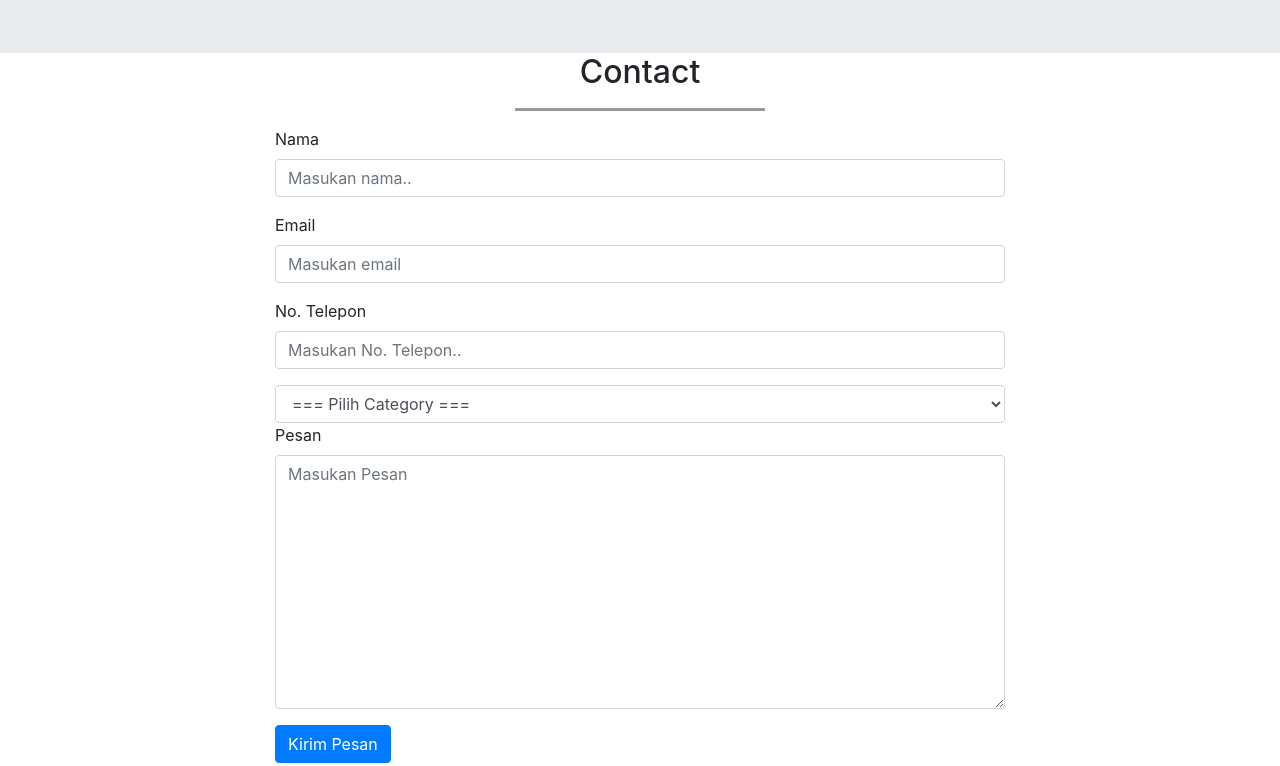
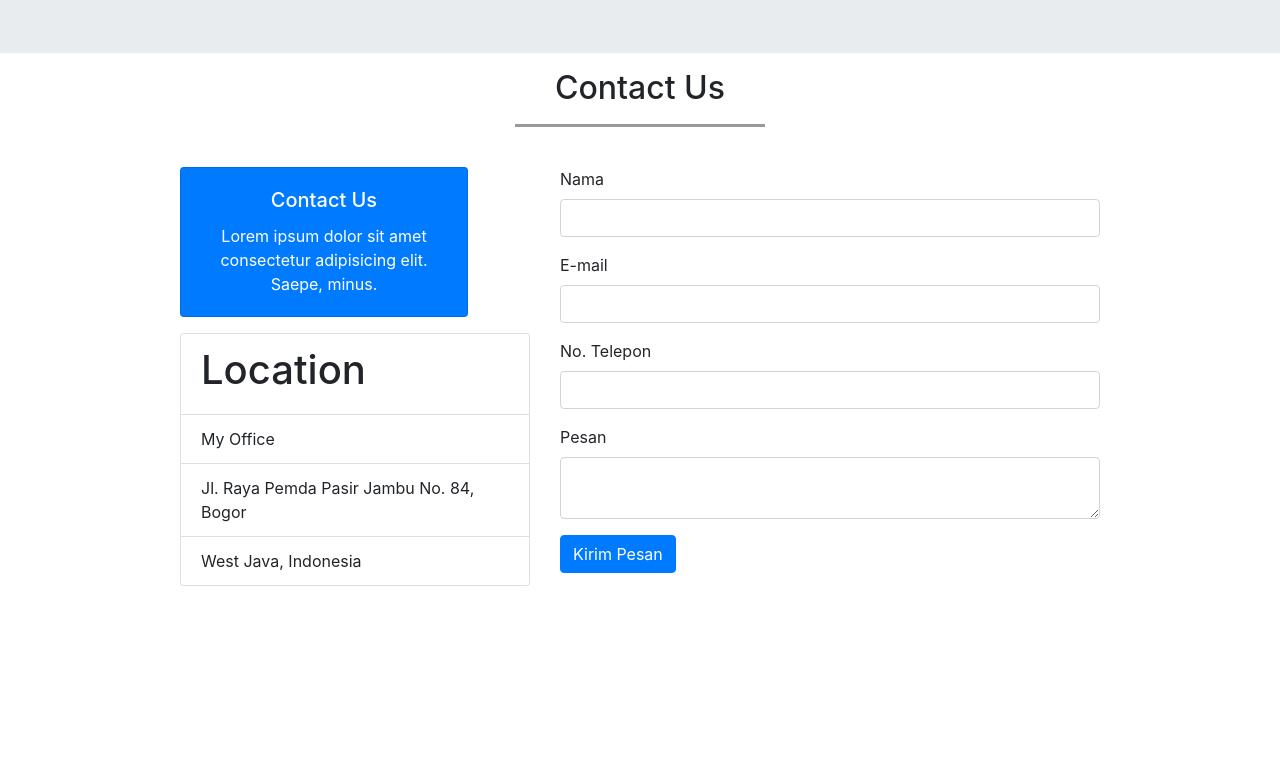
Before and after one commit to Qmun14/Belajar-Framework-Boostrap, a plain HTML site: page index.html in a window 1280 px wide. Shown: the part 1757-2523 px from the top of the page. Drawn offline with nearby package versions, Linux system fonts and the light colour scheme.

Commit message:
Merubah design tampilan Contact Us dengan layout dan tampilan baru

```diff
--- a/index.html
+++ b/index.html
@@ -137,36 +137,45 @@
 
     <!-- Contact -->
     <section class="contact" id="contact">
-        <div class="container">
+        <div class="container mb-4">
             <div class="row">
-                <div class="col-sm-12 text-center">
-                    <h2>Contact</h2>
+                <div class="col-sm-12 text-center pt-3 mb-4">
+                    <h2>Contact Us</h2>
                     <hr>
                 </div>
             </div>
-            <div class="row">
-                <div class="col-sm-8 offset-2">
-                    <form action="">
+            <div class="row justify-content-center">
+                <div class="col-md-4">
+                    <div class="card text-white bg-primary mb-3 text-center" style="max-width: 18rem;">
+                        <div class="card-body">
+                            <h5 class="card-title">Contact Us</h5>
+                            <p class="card-text">Lorem ipsum dolor sit amet consectetur adipisicing elit. Saepe, minus.</p>
+                        </div>
+                    </div>
+                    <ul class="list-group">
+                        <li class="list-group-item"><h1>Location</h1></li>
+                        <li class="list-group-item">My Office</li>
+                        <li class="list-group-item">Jl. Raya Pemda Pasir Jambu No. 84, Bogor</li>
+                        <li class="list-group-item">West Java, Indonesia</li>
+                    </ul>
+                </div>
+                <div class="col-md-6">
+                    <form>
                         <div class="form-group">
                             <label for="nama">Nama</label>
-                            <input type="text" id="nama" class="form-control" placeholder="Masukan nama..">
+                            <input type="text" class="form-control" id="nama" placeholder="">
                         </div>
                         <div class="form-group">
-                            <label for="email">Email</label>
-                            <input type="email" id="email" class="form-control" placeholder="Masukan email">
+                            <label for="email">E-mail</label>
+                            <input type="email" class="form-control" id="email" placeholder="">
                         </div>
                         <div class="form-group">
                             <label for="telp">No. Telepon</label>
-                            <input type="tel" id="telp" class="form-control" placeholder="Masukan No. Telepon..">
+                            <input type="text" class="form-control" id="telp" placeholder="">
                         </div>
-                        <select class="form-control">
-                            <option>=== Pilih Category ===</option>
-                            <option>Web Design</option>
-                            <option>Web Development</option>
-                        </select>
                         <div class="form-group">
                             <label for="pesan">Pesan</label>
-                            <textarea class="form-control" id="pesan" rows="10" placeholder="Masukan Pesan"></textarea>
+                            <textarea name="pesan" id="pesan" class="form-control"></textarea>
                         </div>
                         <button type="submit" class="btn btn-primary">Kirim Pesan</button>
                     </form>
@@ -183,7 +192,7 @@
         <div class="container text-center">
             <div class="row">
                 <div class="col-sm-12">
-                    <p>&copy; copyright 2020 | built by. <a href="http://twitter.com/mr_dh4n">Ma'mun Ramdhan</a>.</p>
+                    <p>&copy; copyright 2020 | built by. <a href="http://twitter.com/mr_dh4n" target="_blank">Ma'mun Ramdhan</a>.</p>
                 </div>
             </div>
         </div>
```
